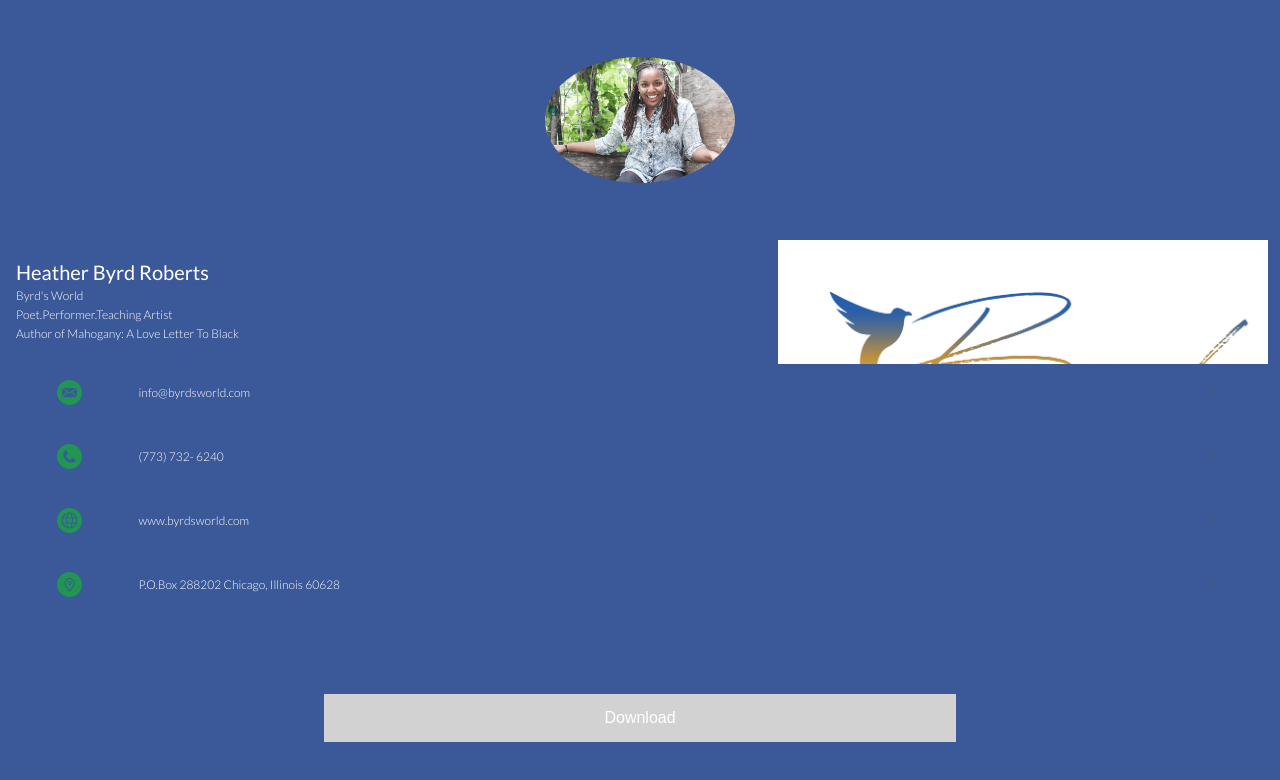
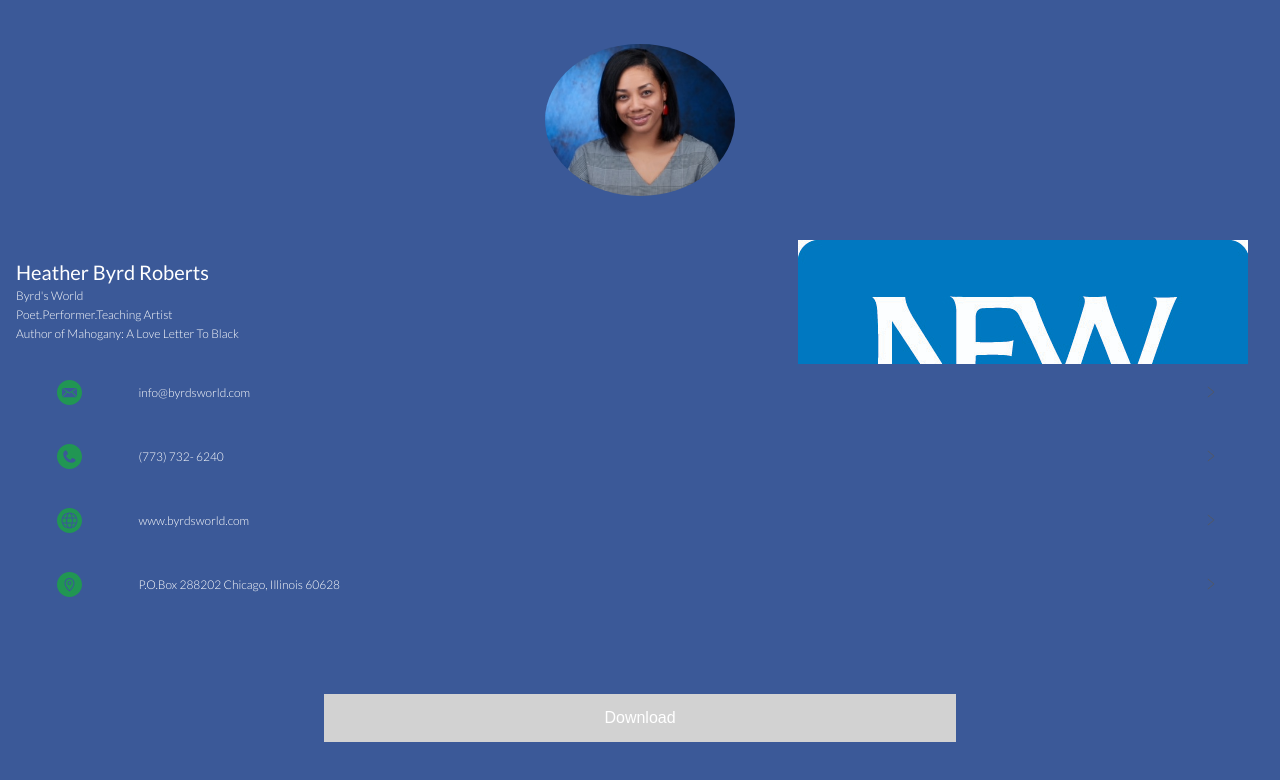
Before and after one commit to KaerielleG/Kaerielle-geigerdigital-namecard, a plain HTML site: page index.html in a window 1280 px wide. Drawn offline with Linux system fonts and the light colour scheme; a web font is replaced by a local one.

Commit message:
Update index.html

```diff
--- a/index.html
+++ b/index.html
@@ -15,7 +15,7 @@
 			<div class="row">
 				<div class="col"></div>
 				<div class="col is-5">
-					<img class="profile-pic" src="Heather.jpg" alt="Profile Picture">
+					<img class="profile-pic" src="y.peavy5009_023.JPG" alt="Profile Picture">
 				</div>
 				<div class="col"></div>
 			</div>
@@ -32,7 +32,7 @@
 					<p class="text-title-company">Author of Mahogany: A Love Letter To Black</p>
 				</div>
 				<div class="col">
-					<img class="comapny-logo" src="byrdcolor2.jpg" alt="Company Logo">
+					<img class="comapny-logo" src="NYL_4C.jpg" alt="Company Logo">
 				</div>
 			</div>
 		</div>
```
